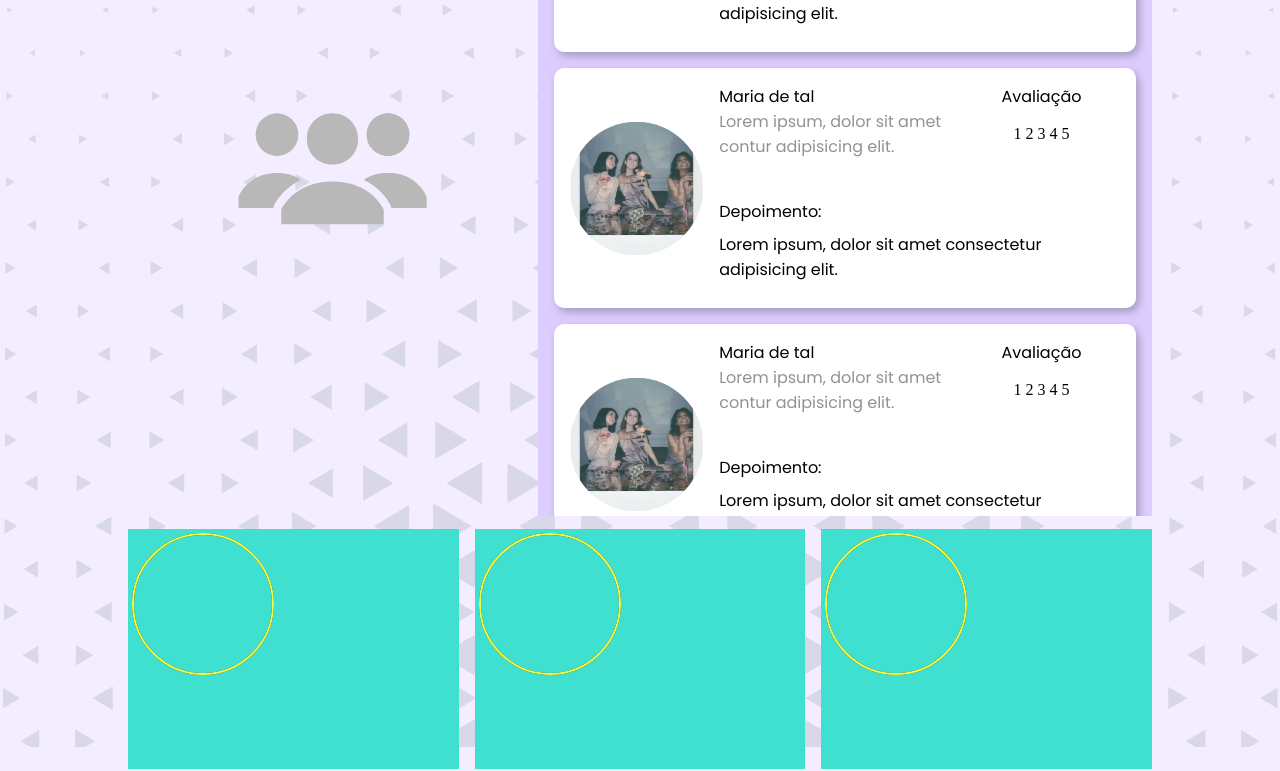
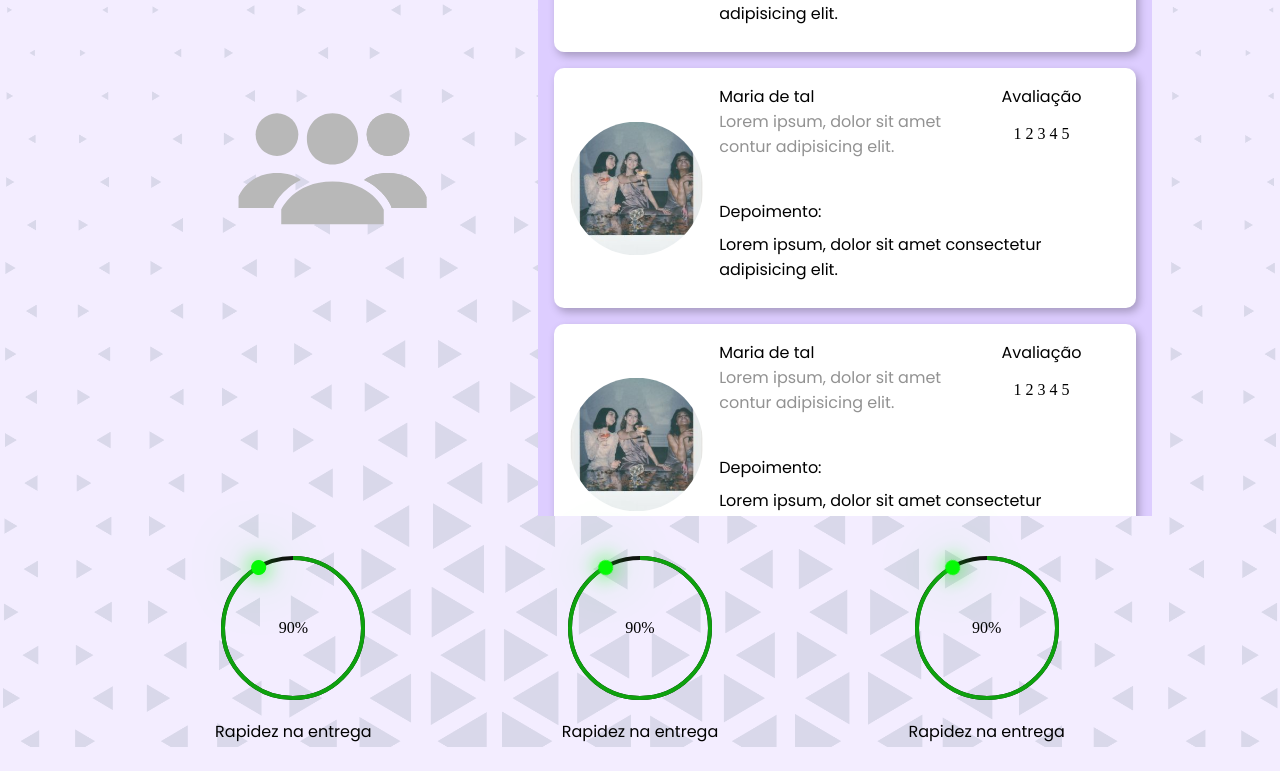
Before and after one commit to leoleodev/desenh4ndo_voce, a React (Vite) app: page / in a window 1280 px wide. Shown: the part 3736-4507 px from the top of the page. Built offline with nearby package versions, Linux system fonts and the light colour scheme.

Commit message:
card circle partially finished

```diff
--- a/src/components/ButtonCircle.tsx
+++ b/src/components/ButtonCircle.tsx
@@ -5,14 +5,18 @@ export function ButtonCircle(){
     return(
         <section className={Styles.complemetaryAreaContainer}>
 
-            <div className={Styles.circle}>
-                <div className={Styles.data}>
+            <div className={Styles.time}>
+                <div className={Styles.circle}>
+                    <div className={Styles.dot}></div>
                     <svg>
-                        <circle cx={70} cy={70} r={70}></circle>
-                        <circle cx={70} cy={70} r={70}></circle>
+                        <circle cx="70" cy="70" r="70"></circle>
+                        <circle cx="70" cy="70" r="70"></circle>
                     </svg>
+                    <div className={Styles.info}>90%</div>
                 </div>
             </div>
+
+            <h3>Rapidez na entrega</h3>
 
         </section>
     );
--- a/src/styles/modules/ButtonCircle.module.css
+++ b/src/styles/modules/ButtonCircle.module.css
@@ -2,51 +2,75 @@
 .complemetaryAreaContainer{
     width: 100%;
     height: 100%;
-    position: relative;
+
     display: flex;
+    flex-direction: column;
+    gap: 1rem;
+    justify-content: center;
     align-items: center;
-    justify-content: center;
-    background: turquoise;
+
+    color: #000;
 }
 
-.complemetaryAreaContainer .circle{
+.time{
+    display: flex;
+}
+
+.time .circle{
     position: relative;
+    width: 150px;
+    height: 150px;
+    display: flex;
+    justify-content: center;
+    align-items: center;
+}
+
+.time .circle svg{
+    position: relative;
+    width: 150px;
+    height: 150px;
+    transform: rotate(270deg);
+}
+
+.time .circle svg circle{
     width: 100%;
     height: 100%;
-
-    display: flex;
-    align-items: center;
-    justify-content: center;
-
+    fill: transparent;
+    stroke: #101010;
+    stroke-width: 4;
+    transform: translate(5px, 5px);
 }
-.complemetaryAreaContainer .circle .data{
-    position: relative;
-    width: 100%;
-    height: 100%;
-    display: flex;
-    align-items: center;
-    justify-content: center;
-}
-
-.complemetaryAreaContainer .circle .data svg{
-
-    position: relative;
-    width: 100%;
-    height: 100%;
+.time .circle svg circle:nth-child(2){
+    stroke: rgb(14, 161, 14);
+    stroke-dasharray: 440;
+    stroke-dashoffset: 44;
 
 }
 
-.complemetaryAreaContainer .circle .data svg circle{
+.time div{
 
+    position: absolute;
+    text-align: center;
+
+}
+
+.dot{
+    position: absolute;
     width: 100%;
     height: 100%;
-    fill: transparent;
-    stroke-width: 2;
-    stroke: #191919;
-    transform: translate(5px, 5px);
+    z-index: 10;
+    display: flex;
+    justify-content: center;
+    transform: rotate(330deg);
 }
-.complemetaryAreaContainer .circle .data svg circle:nth-child(2){
-    stroke: var(--yellowStrong);
-    stroke-dasharray: 440;
-    stroke-dashoffset: calc(440-(440*85));
+.dot::before{
+    content: '';
+    position: absolute;
+    top: -2px;
+    width: 15px;
+    height: 15px;
+    background-color: rgb(5, 250, 5);
+    border-radius: 50%;
+    box-shadow: 0 0 20px rgb(5, 250, 5),
+    0 0 60px rgb(5, 250, 5);
 }
```
